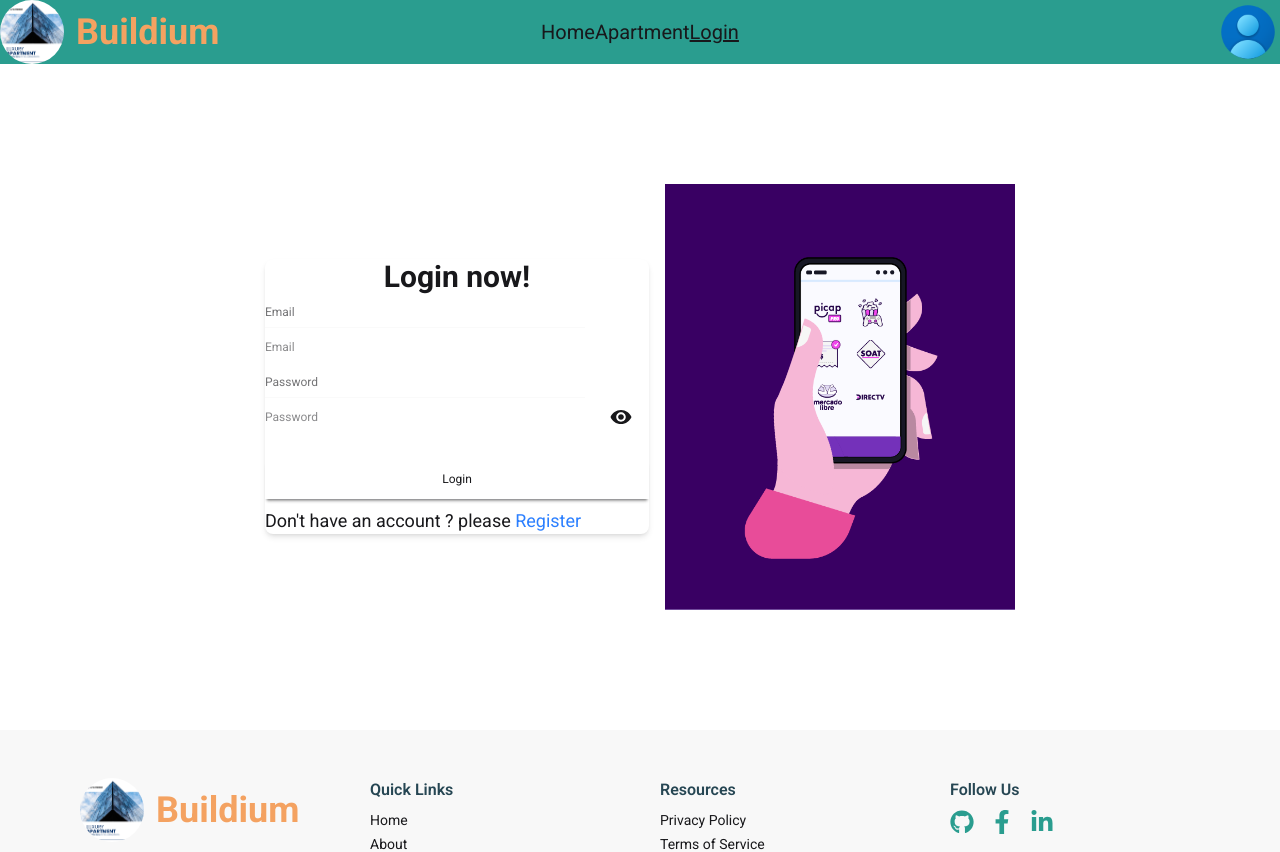
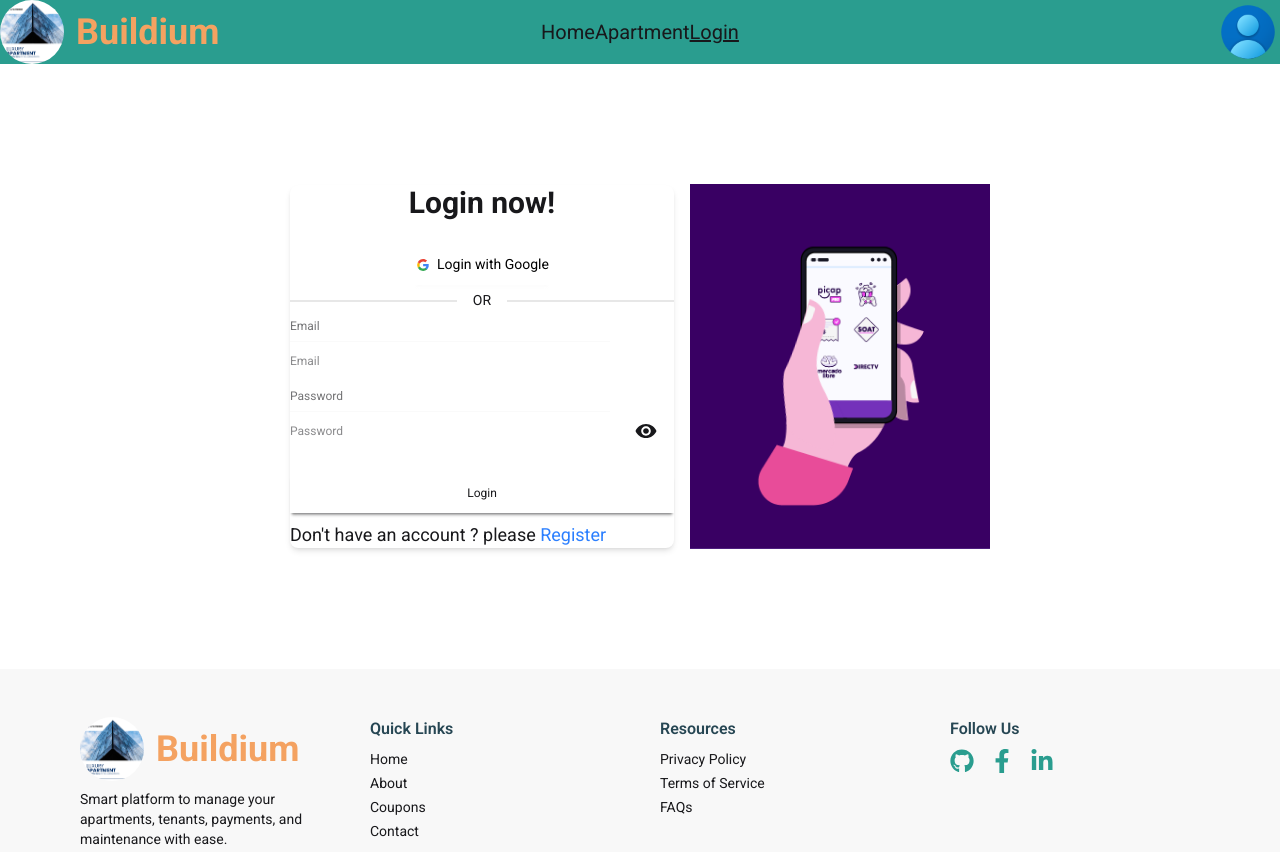
Before and after one commit to rjriajul1/apartment-client, a React (Vite) app: page /login in a window 1280 px wide. Shown: the top 852 px of the page. Built offline with nearby package versions, Linux system fonts and the light colour scheme; no server answers.

Commit message:
implement social login

```diff
--- a/src/contexts/AuthProvider.jsx
+++ b/src/contexts/AuthProvider.jsx
@@ -1,8 +1,8 @@
 import React, { useEffect, useState } from "react";
 import { AuthContext } from "./AuthContext";
-import { createUserWithEmailAndPassword, onAuthStateChanged, signInWithEmailAndPassword, signOut, updateProfile } from "firebase/auth";
+import { createUserWithEmailAndPassword, GoogleAuthProvider, onAuthStateChanged, signInWithEmailAndPassword, signInWithPopup, signOut, updateProfile } from "firebase/auth";
 import { auth } from "../firebase/firebase.init";
-
+const googleProvider = new GoogleAuthProvider()
 const AuthProvider = ({ children }) => {
     const [loading,setLoading] = useState(true)
     const [user,setUser] = useState(null)
@@ -12,6 +12,12 @@ const AuthProvider = ({ children }) => {
     const createUser = (email,password) => {
         setLoading(true)
         return createUserWithEmailAndPassword(auth,email,password)
+    }
+
+    // sign in with google
+
+    const signInWithGoogle = ( ) => {
+        return signInWithPopup(auth, googleProvider)
     }
 
     // user sign in with email and password
@@ -48,7 +54,8 @@ const AuthProvider = ({ children }) => {
         userSignIn,
         userProfileUpdate,
         user,
-        userSignout
+        userSignout,
+        signInWithGoogle
 
     }
   return <AuthContext.Provider value={userInfo}>
--- a/src/pages/login/Login.jsx
+++ b/src/pages/login/Login.jsx
@@ -7,6 +7,7 @@ import { useAuth } from "../../hooks/useAuth";
 import { toast } from "react-toastify";
 import Swal from "sweetalert2";
 import { IoMdEye, IoMdEyeOff } from "react-icons/io";
+import SocialLogin from "../shared/socialLogin/SocialLogin";
 const Login = () => {
   const { userSignIn } = useAuth();
   const location = useLocation()
@@ -42,7 +43,7 @@ const Login = () => {
       <div className="hero-content flex-col lg:flex-row-reverse">
         <div className="text-center lg:text-left">
           <Lottie
-            style={{ width: "350px" }}
+            style={{ width: "300px" }}
             aria-aria-labelledby="use lottie animation"
             animationData={loginLottie}
             loop={true}
@@ -51,6 +52,11 @@ const Login = () => {
         <div className="card bg-base-100 w-full max-w-sm shrink-0 shadow-md">
           <div className="card-body">
             <h1 className="text-3xl text-center font-bold">Login now!</h1>
+
+            <div className="flex justify-center pt-4">
+              <SocialLogin/>
+            </div>
+              <div className="divider">OR</div>
             <form onSubmit={handleSubmit(onSubmit)} className="fieldset">
               {/* email */}
               <label className="label">Email</label>
--- /dev/null
+++ b/src/pages/shared/socialLogin/SocialLogin.jsx
@@ -0,0 +1,64 @@
+import React from "react";
+import { useAuth } from "../../../hooks/useAuth";
+import toast from "daisyui/components/toast";
+import { useLocation, useNavigate } from "react-router";
+import Swal from "sweetalert2";
+
+const SocialLogin = () => {
+  const { signInWithGoogle } = useAuth();
+  const navigate = useNavigate();
+  const location = useLocation();
+  const handleGoogle = () => {
+    signInWithGoogle()
+      .then(() => {
+        Swal.fire({
+          position: "top-center",
+          icon: "success",
+          title: "Your are login successfully",
+          showConfirmButton: false,
+          timer: 1500,
+        });
+        navigate(location.state || "/");
+      })
+      .catch((error) => {
+        toast.error(error.message);
+      });
+  };
+  return (
+    <button
+      onClick={handleGoogle}
+      className="btn bg-white text-black border-[#e5e5e5]"
+    >
+      <svg
+        aria-label="Google logo"
+        width="16"
+        height="16"
+        xmlns="http://www.w3.org/2000/svg"
+        viewBox="0 0 512 512"
+      >
+        <g>
+          <path d="m0 0H512V512H0" fill="#fff"></path>
+          <path
+            fill="#34a853"
+            d="M153 292c30 82 118 95 171 60h62v48A192 192 0 0190 341"
+          ></path>
+          <path
+            fill="#4285f4"
+            d="m386 400a140 175 0 0053-179H260v74h102q-7 37-38 57"
+          ></path>
+          <path
+            fill="#fbbc02"
+            d="m90 341a208 200 0 010-171l63 49q-12 37 0 73"
+          ></path>
+          <path
+            fill="#ea4335"
+            d="m153 219c22-69 116-109 179-50l55-54c-78-75-230-72-297 55"
+          ></path>
+        </g>
+      </svg>
+      Login with Google
+    </button>
+  );
+};
+
+export default SocialLogin;
```
